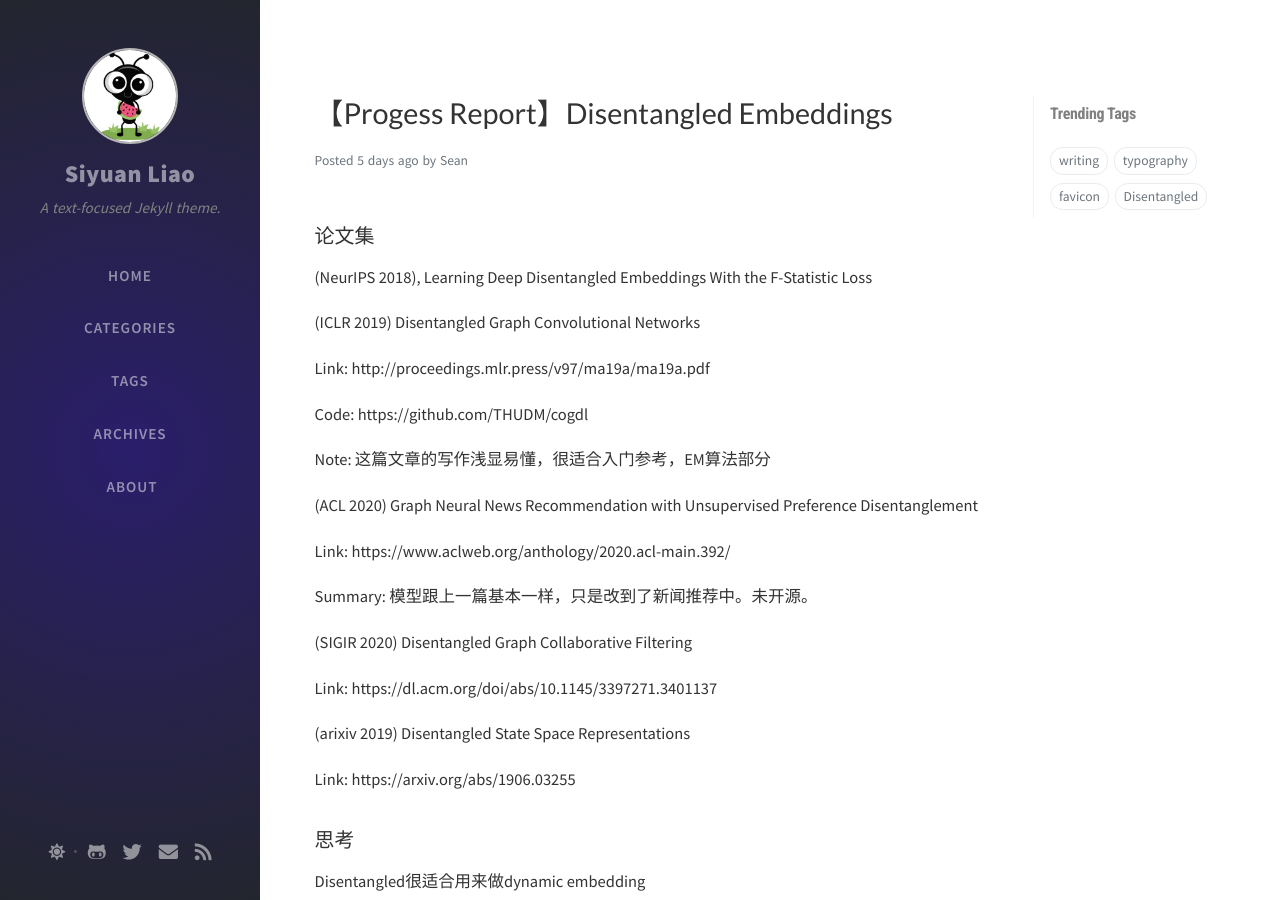
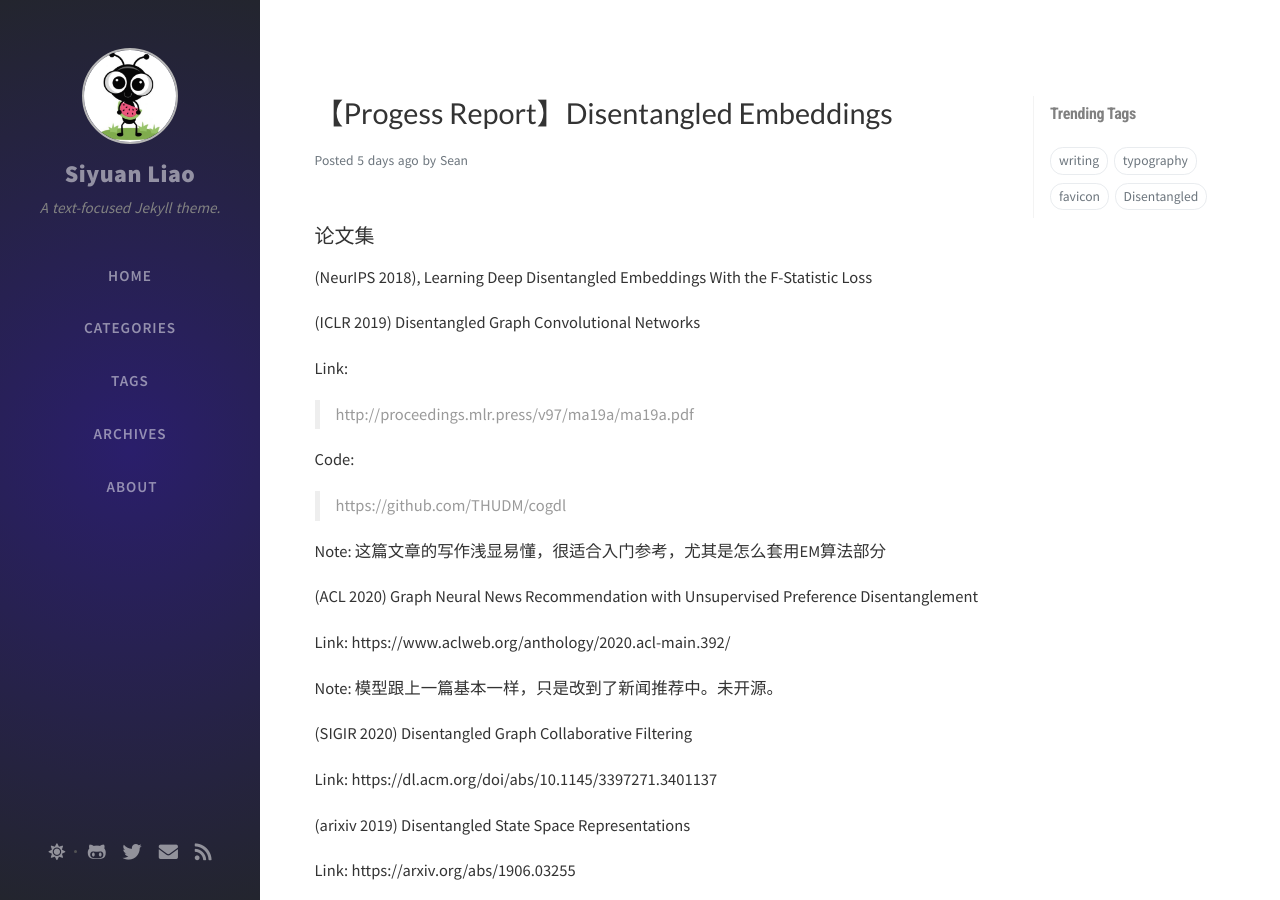
Before and after one commit to SeanLiaoy/seanliaoy.github.io, a Jekyll site: the page built from _posts/2020-10-04-disentangled.md, in a window 1280 px wide and 900 px high. Built offline with Jekyll 4.4.1, drawn with Linux system fonts in a browser that asks for light colours; nearby versions of some CDN libraries; comment, search, counter and statistics services are not loaded.

Commit message:
修改文件: _posts/2020-10-04-disentangled.md

```diff
--- a/_posts/2020-10-04-disentangled.md
+++ b/_posts/2020-10-04-disentangled.md
@@ -13,17 +13,20 @@ tags: [Disentangled]
 
 (ICLR 2019) Disentangled Graph Convolutional Networks
 
-Link: http://proceedings.mlr.press/v97/ma19a/ma19a.pdf
+Link:
+> http://proceedings.mlr.press/v97/ma19a/ma19a.pdf
 
-Code: https://github.com/THUDM/cogdl
+Code:
 
-Note: 这篇文章的写作浅显易懂，很适合入门参考，EM算法部分
+> https://github.com/THUDM/cogdl
+
+Note: 这篇文章的写作浅显易懂，很适合入门参考，尤其是怎么套用EM算法部分
 
 (ACL 2020) Graph Neural News Recommendation with Unsupervised Preference Disentanglement
 
 Link: https://www.aclweb.org/anthology/2020.acl-main.392/
 
-Summary: 模型跟上一篇基本一样，只是改到了新闻推荐中。未开源。
+Note: 模型跟上一篇基本一样，只是改到了新闻推荐中。未开源。
 
 
 (SIGIR 2020) Disentangled Graph Collaborative Filtering
```
